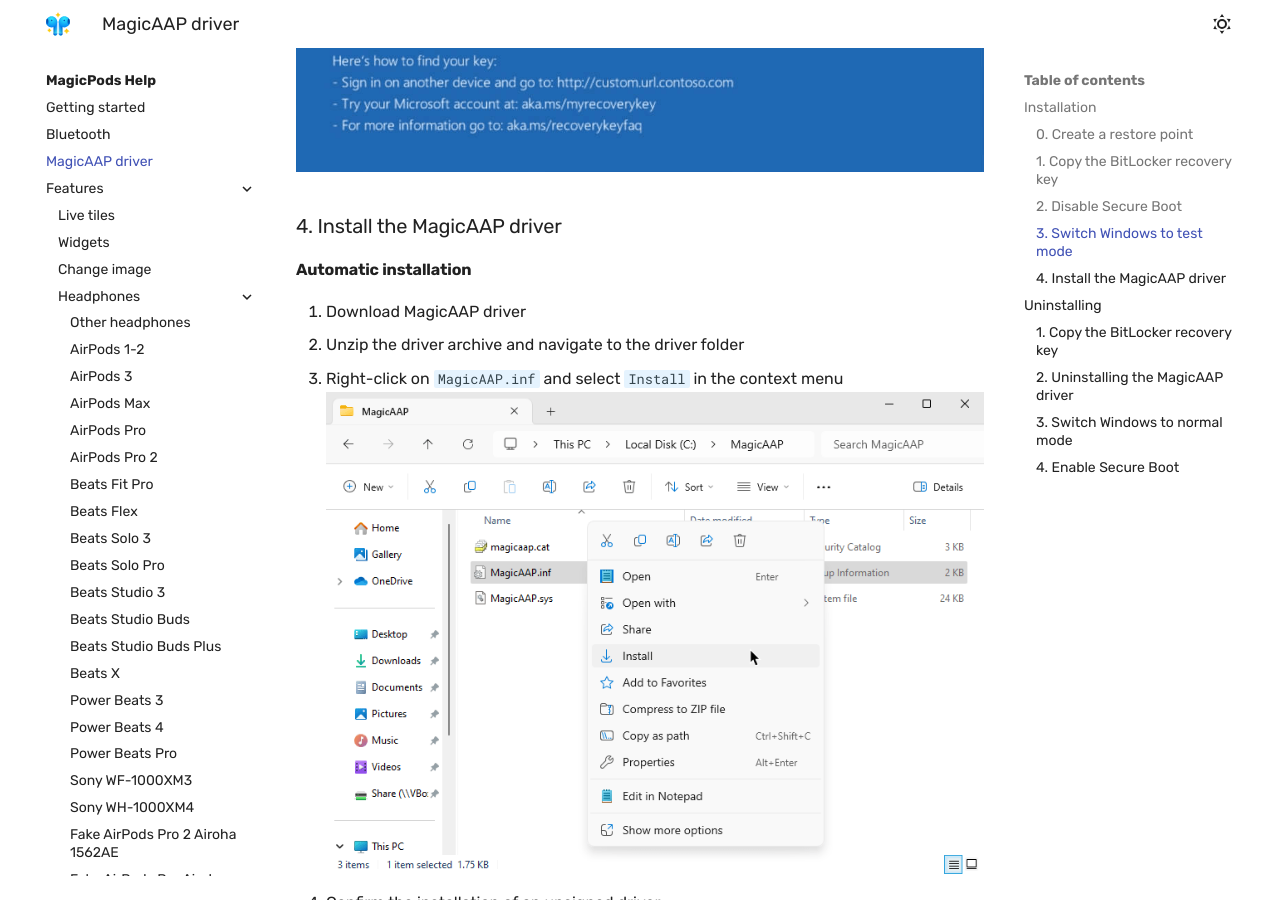
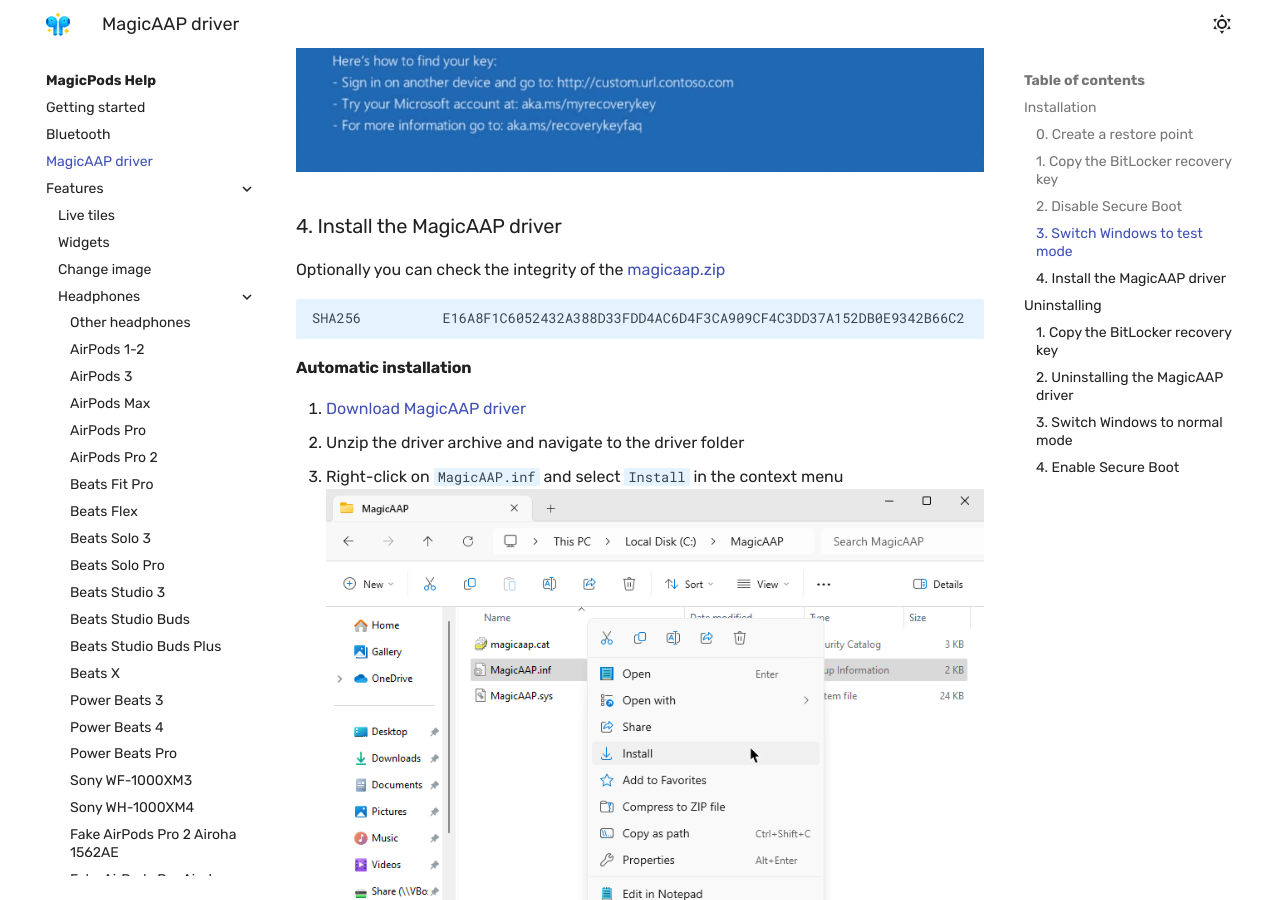
Before and after one commit to steam3d/help.magicpods.app, an MkDocs documentation site: the page built from docs/fun-magicaap.md, in a window 1280 px wide and 900 px high, scrolled down 5374 px. Built offline with MkDocs 1.6.1 and Material for MkDocs 9.7.7, drawn with Linux system fonts in a browser that asks for light colours.

Commit message:
Added link to driver

````diff
--- a/docs/fun-magicaap.md
+++ b/docs/fun-magicaap.md
@@ -70,9 +70,16 @@ bcdedit /set testsigning ON
 
 ### 4. Install the MagicAAP driver
 
+Optionally you can check the integrity of the [magicaap.zip](https://magicpods.app/utils/magicaap.zip)
+
+
+```
+SHA256          E16A8F1C6052432A388D33FDD4AC6D4F3CA909CF4C3DD37A152DB0E9342B66C2
+```
+
 #### Automatic installation
 
-1. Download MagicAAP driver
+1. [Download MagicAAP driver](https://magicpods.app/utils/magicaap.zip)
 2. Unzip the driver archive and navigate to the driver folder
 3. Right-click on `MagicAAP.inf` and select `Install` in the context menu
 ![](/media/MagicAAP-Driver-Install-Auto.png)
@@ -81,7 +88,7 @@ bcdedit /set testsigning ON
 
 #### Manual installation
 
-1. Download MagicAAP driver
+1. [Download MagicAAP driver](https://magicpods.app/utils/magicaap.zip)
 2. Unzip the driver archive
 3. Press `Start` and type `Device Manager` in the search box
 4. In the search results, select `Device Manager`
````
